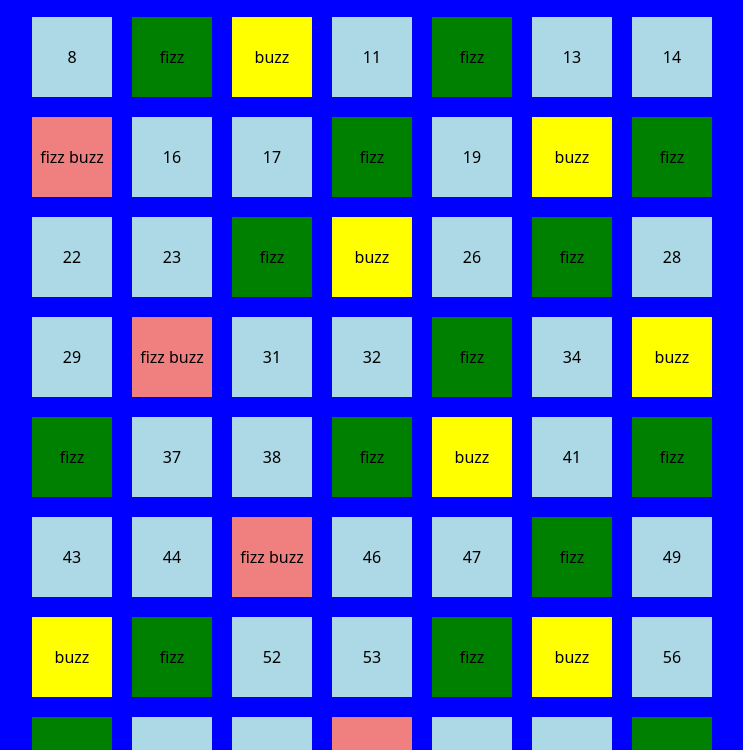
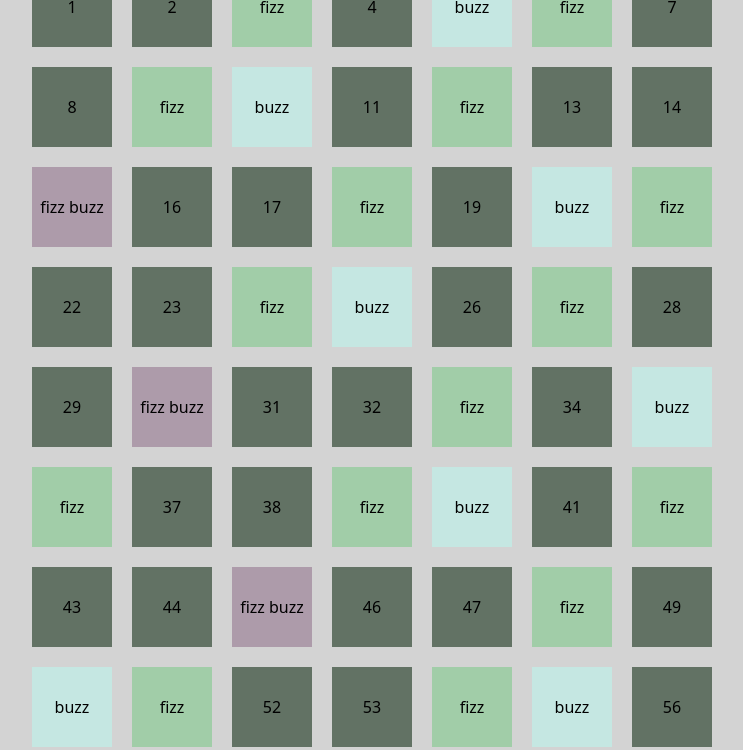
Before and after one commit to omar96developer/js-fizzbuzzdom, a plain HTML site: page index.html in a window 1280 px wide. Shown: the part 149-899 px from the top of the page, without its empty margins (268-1011 px from the left). Drawn offline with nearby package versions, Linux system fonts and the light colour scheme.

Commit message:
update color

```diff
--- a/style.css
+++ b/style.css
@@ -5,9 +5,10 @@
 }
 
 body {
-    background-color: blue;
+    background-color: lightgray;
     color: black;
     text-align: center;
+    padding: 50px;
 }
 
 
@@ -27,17 +28,17 @@ body {
     width: 80px;
     height: 80px;
     margin: 10px;
-    background-color: lightblue;
+    background-color: #627264;
 }
 
 .boxfizz {
-    background-color: green;
+    background-color: #A1CDA8;
 }
 
 .boxbuzz {
-    background-color: yellow;
+    background-color: #C5E7E2;
 }
 
 .boxfizzbuzz {
-    background-color: lightcoral;
+    background-color: #AD9BAA;
 }
```
